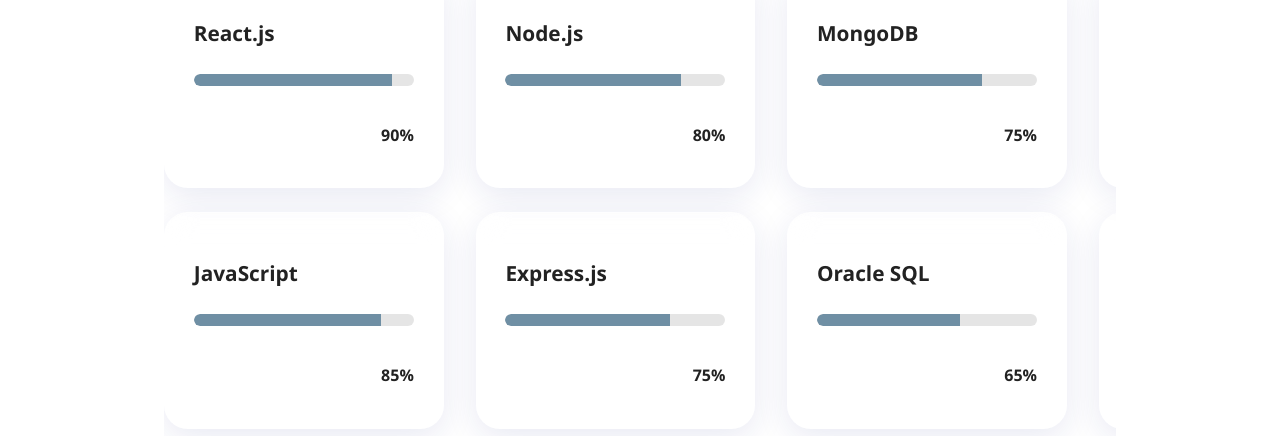
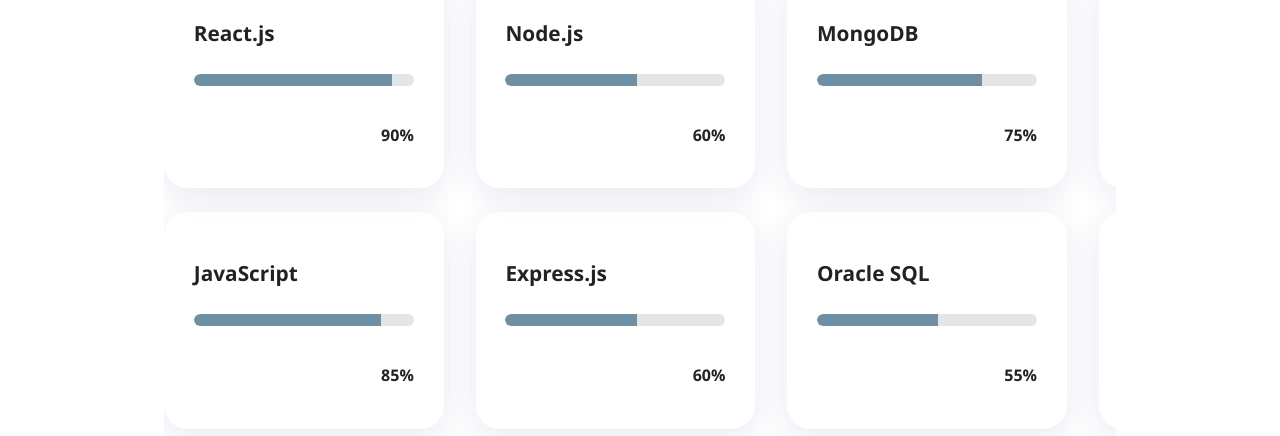
Before and after one commit to vallika-3/portfolio, a React (Create React App) app: page / in a window 1280 px wide. Shown: the part 1760-2196 px from the top of the page. Built offline with nearby package versions, Linux system fonts and the light colour scheme.

Commit message:
Update Skills.js
updated skills

```diff
--- a/src/components/Skills.js
+++ b/src/components/Skills.js
@@ -12,17 +12,17 @@
 const skillsData = [
   { name: 'React.js', percentage: 90, category: 'Frontend' },
   { name: 'JavaScript', percentage: 85, category: 'Frontend' },
-  { name: 'Node.js', percentage: 80, category: 'Backend' },
-  { name: 'Express.js', percentage: 75, category: 'Backend' },
+  { name: 'Node.js', percentage: 60, category: 'Backend' },
+  { name: 'Express.js', percentage: 60, category: 'Backend' },
   { name: 'MongoDB', percentage: 75, category: 'Database' },
-  { name: 'Oracle SQL', percentage: 65, category: 'Database' },
-  { name: 'Python', percentage: 70, category: 'Backend' },
-  { name: 'C++', percentage: 80, category: 'Backend' },
-  { name: 'Java', percentage: 60, category: 'Backend' },
+  { name: 'Oracle SQL', percentage: 55, category: 'Database' },
+  { name: 'Python', percentage: 50, category: 'Backend' },
+  { name: 'C++', percentage: 90, category: 'Backend' },
+  { name: 'Java', percentage: 50, category: 'Backend' },
   { name: 'Git', percentage: 75, category: 'Tools' },
   { name: 'GitHub', percentage: 75, category: 'Tools' },
   { name: 'VS Code', percentage: 85, category: 'Tools' },
-  { name: 'Visual Studio', percentage: 65, category: 'Tools' },
+  { name: 'Visual Studio', percentage: 85, category: 'Tools' },
   { name: 'OOP', percentage: 85, category: 'Software Engineering' },
   { name: 'Data Structures', percentage: 80, category: 'Software Engineering' },
   { name: 'Algorithms', percentage: 80, category: 'Software Engineering' },
```
